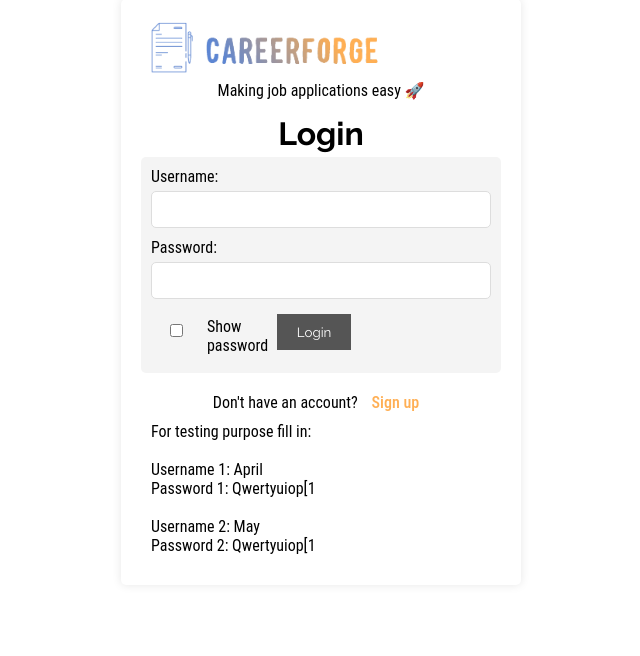
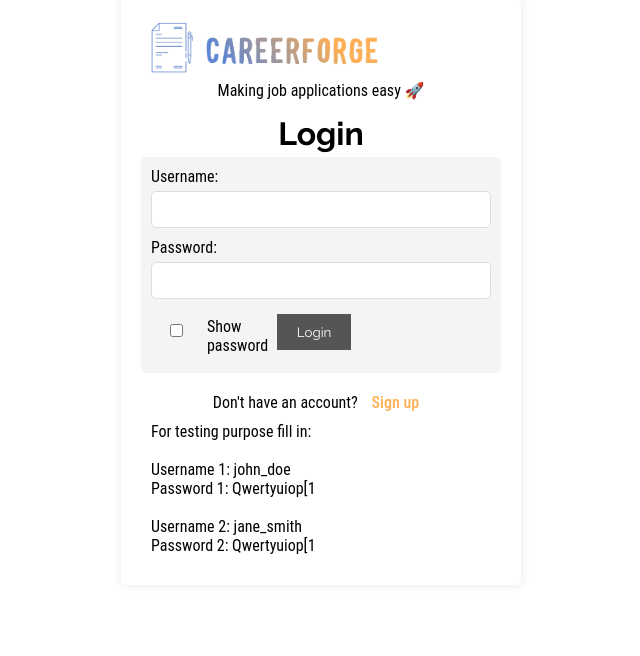
Before and after one commit to Comp7855-BCIT/COMP7855Project, a Flask app: page /login in a window 1280 px wide. Shown: the part 51-707 px from the top of the page, without its empty margins (319-959 px from the left). Run offline with Flask 3, Linux system fonts and the light colour scheme.

Commit message:
Update login.html

```diff
--- a/projectCodeV2/templates/login.html
+++ b/projectCodeV2/templates/login.html
@@ -56,10 +56,10 @@
 	<div class="note">
 		<p>For testing purpose fill in:</p>
 		<br>
-		<p>Username 1: April</p>
+		<p>Username 1: john_doe</p>
 		<p>Password 1: Qwertyuiop[1</p>
 		<br>
-		<p>Username 2: May</p>
+		<p>Username 2: jane_smith</p>
 		<p>Password 2: Qwertyuiop[1</p>
 	</div>
     </div>
```
